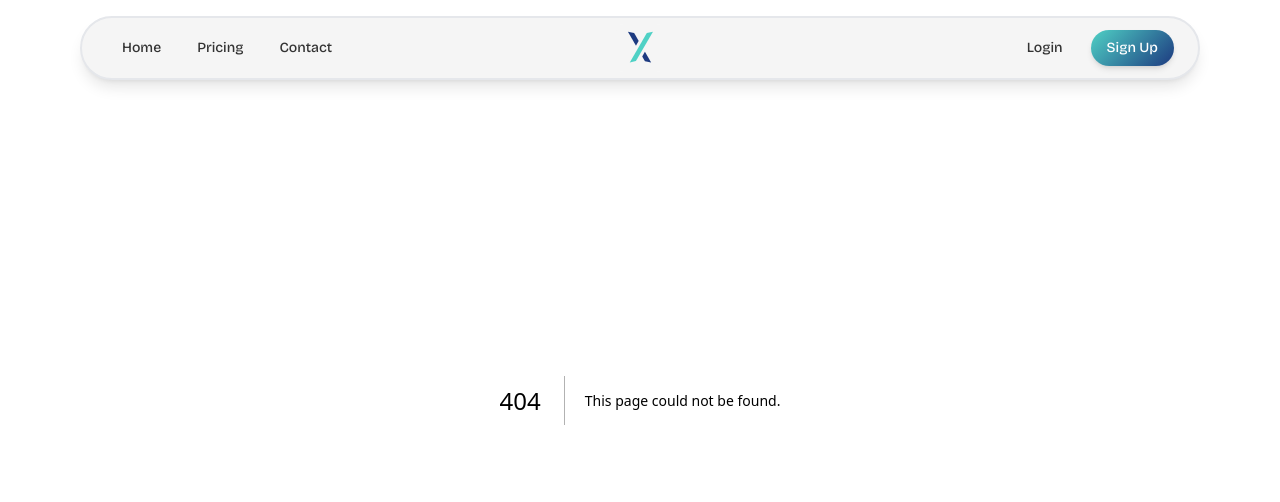
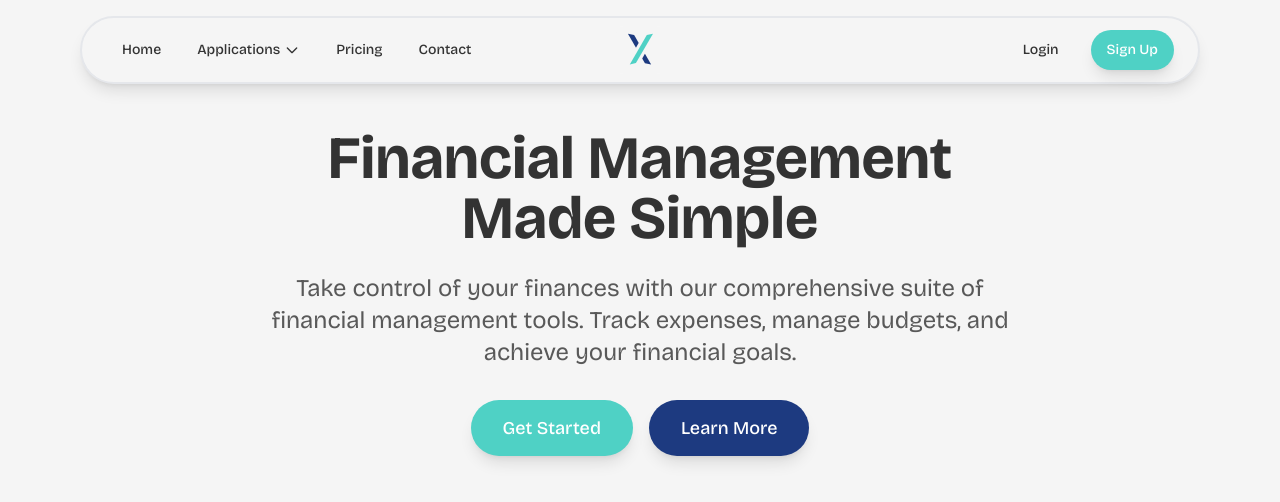
Before and after one commit to AirKyzzZ/maexis, a Next.js app: page /finance in a window 1280 px wide. Before the commit this address had no page. Shown: the top 502 px of the page. Built offline with nearby package versions, Linux system fonts and the light colour scheme.

Commit message:
[FEAT]-SideMenu

```diff
--- /dev/null
+++ b/app/finance/heroSection.tsx
@@ -0,0 +1,28 @@
+import Button from '@/src/components/button';
+
+export default function HeroSection() {
+  return (
+    <section className="pt-32 pb-20 px-4">
+      <div className="max-w-6xl mx-auto text-center">
+        <h1 className="text-5xl md:text-6xl font-bold mb-6" style={{ color: 'var(--foreground)' }}>
+          Financial Management
+          <span className="block" style={{ color: 'var(--primary)' }}>Made Simple</span>
+        </h1>
+
+        <p className="text-xl md:text-2xl mb-8 max-w-3xl mx-auto opacity-80" style={{ color: 'var(--foreground)' }}>
+          Take control of your finances with our comprehensive suite of financial management tools.
+          Track expenses, manage budgets, and achieve your financial goals.
+        </p>
+
+        <div className="flex flex-col sm:flex-row gap-4 justify-center items-center">
+          <Button variant="primary" size="lg">
+            Get Started
+          </Button>
+          <Button variant="secondary" size="lg">
+            Learn More
+          </Button>
+        </div>
+      </div>
+    </section>
+  );
+}
--- /dev/null
+++ b/app/finance/page.tsx
@@ -0,0 +1,10 @@
+import HeroSection from './heroSection';
+
+export default function FinancePage() {
+  return (
+    <div className="min-h-screen bg-background">
+      <HeroSection />
+      {/* Autres sections à venir */}
+    </div>
+  );
+}
--- a/src/components/navbar.tsx
+++ b/src/components/navbar.tsx
@@ -3,12 +3,17 @@
 import Link from 'next/link';
 import Image from 'next/image';
 import { useState } from 'react';
+import Button  from '@/src/components/button';
 
 export default function Navbar() {
   const [isOpen, setIsOpen] = useState(false);
+  const [isApplicationsOpen, setIsApplicationsOpen] = useState(false);
 
   return (
-    <nav className="fixed top-4 left-1/2 transform -translate-x-1/2 z-50 w-full max-w-6xl px-4">
+    <nav
+      className="fixed top-4 left-1/2 transform -translate-x-1/2 z-50 w-full max-w-6xl px-4"
+      onClick={() => setIsApplicationsOpen(false)}
+    >
       <div className="bg-background rounded-full shadow-lg border-2 border-gray-200"
            style={{
              '--primary': '#4FD1C5',
@@ -26,6 +31,34 @@ export default function Navbar() {
             >
               Home
             </Link>
+
+            {/* Applications Dropdown */}
+            <div className="relative">
+              <button
+                onClick={(e) => {
+                  e.stopPropagation();
+                  setIsApplicationsOpen(!isApplicationsOpen);
+                }}
+                className="px-4 py-2 text-sm font-medium hover:text-[var(--primary)] hover:bg-gray-100 rounded-full transition-all duration-200 flex items-center space-x-1"
+                style={{ color: 'var(--foreground)' }}
+              >
+                <span>Applications</span>
+                <svg
+                  className={`w-4 h-4 transition-transform duration-200 ${isApplicationsOpen ? 'rotate-180' : ''}`}
+                  fill="none"
+                  stroke="currentColor"
+                  viewBox="0 0 24 24"
+                >
+                  <path strokeLinecap="round" strokeLinejoin="round" strokeWidth={2} d="M19 9l-7 7-7-7" />
+                </svg>
+              </button>
+
+              {/* Dropdown Menu (desktop popover) disabled in favor of full-width bar below */}
+              {false && isApplicationsOpen && (
+                <div className="hidden" />
+              )}
+            </div>
+
             <Link
               href="/pricing"
               className="px-4 py-2 text-sm font-medium hover:text-[var(--primary)] hover:bg-gray-100 rounded-full transition-all duration-200"
@@ -56,21 +89,12 @@ export default function Navbar() {
           </div>
 
           {/* Right side - CTA buttons */}
-          <div className="hidden md:flex items-center space-x-3">
-            <Link
-              href="/login"
-              className="px-4 py-2 text-sm font-medium hover:text-[var(--primary)] hover:bg-gray-100 rounded-full transition-all duration-200"
-              style={{ color: 'var(--foreground)' }}
-            >
+          <div className="hidden md:flex items-center space-x-4">
+            <Link href="/login" className="px-4 py-2 text-sm font-medium hover:text-[var(--primary)] hover:bg-gray-100 rounded-full transition-all duration-200"
+              style={{ color: 'var(--foreground)' }}>
               Login
             </Link>
-            <Link
-              href="/signup"
-              className="px-4 py-2 text-sm font-medium text-white rounded-full transition-all duration-200 shadow-md hover:shadow-lg"
-              style={{ background: 'linear-gradient(135deg, var(--primary), var(--secondary))' }}
-            >
-              Sign Up
-            </Link>
+            <Button variant="primary" size="sm">Sign Up</Button>
           </div>
 
           <button
@@ -103,6 +127,39 @@ export default function Navbar() {
               >
                 Home
               </Link>
+
+              {/* Mobile Applications Section */}
+              <div>
+                <div className="px-4 py-2 text-sm font-semibold" style={{ color: 'var(--foreground)' }}>
+                  Applications
+                </div>
+                <div className="ml-4 space-y-1">
+                  <Link
+                    href="/finance"
+                    className="block px-4 py-2 text-sm hover:text-[var(--primary)] hover:bg-gray-100 rounded-full transition-all duration-200"
+                    style={{ color: 'var(--foreground)' }}
+                    onClick={() => setIsOpen(false)}
+                  >
+                    Financial Management
+                  </Link>
+                  <Link
+                    href="/finance/budget"
+                    className="block px-4 py-2 text-sm hover:text-[var(--primary)] hover:bg-gray-100 rounded-full transition-all duration-200"
+                    style={{ color: 'var(--foreground)' }}
+                    onClick={() => setIsOpen(false)}
+                  >
+                    Budget Planning
+                  </Link>
+                  <Link
+                    href="/finance/expenses"
+                    className="block px-4 py-2 text-sm hover:text-[var(--primary)] hover:bg-gray-100 rounded-full transition-all duration-200"
+                    style={{ color: 'var(--foreground)' }}
+                    onClick={() => setIsOpen(false)}
+                  >
+                    Expense Tracking
+                  </Link>
+                </div>
+              </div>
               <Link
                 href="/pricing"
                 className="px-4 py-2 text-sm font-medium hover:text-[var(--primary)] hover:bg-gray-100 rounded-full transition-all duration-200"
@@ -141,6 +198,85 @@ export default function Navbar() {
           </div>
         )}
       </div>
+
+      {/* Full-width submenu bar (desktop only) */}
+      {isApplicationsOpen && (
+        <div className="hidden md:block mt-2 w-full max-w-6xl mx-auto">
+          <div className="bg-white rounded-2xl shadow-lg border border-gray-200 py-4">
+            <div className="px-6">
+              <div className="grid grid-cols-1 md:grid-cols-3 gap-6">
+                {/* Finance Section */}
+                <div>
+                  <h3 className="text-sm font-semibold mb-3" style={{ color: 'var(--foreground)' }}>
+                    Finance
+                  </h3>
+                  <div className="space-y-2">
+                    <Link
+                      href="/finance"
+                      className="block px-3 py-2 text-sm hover:text-[var(--primary)] hover:bg-gray-50 rounded-lg transition-all duration-200"
+                      style={{ color: 'var(--foreground)' }}
+                      onClick={() => setIsApplicationsOpen(false)}
+                    >
+                      Financial Management
+                    </Link>
+                    <Link
+                      href="/finance/budget"
+                      className="block px-3 py-2 text-sm hover:text-[var(--primary)] hover:bg-gray-50 rounded-lg transition-all duration-200"
+                      style={{ color: 'var(--foreground)' }}
+                      onClick={() => setIsApplicationsOpen(false)}
+                    >
+                      Budget Planning
+                    </Link>
+                    <Link
+                      href="/finance/expenses"
+                      className="block px-3 py-2 text-sm hover:text-[var(--primary)] hover:bg-gray-50 rounded-lg transition-all duration-200"
+                      style={{ color: 'var(--foreground)' }}
+                      onClick={() => setIsApplicationsOpen(false)}
+                    >
+                      Expense Tracking
+                    </Link>
+                  </div>
+                </div>
+
+                {/* Placeholder Sections */}
+                <div>
+                  <h3 className="text-sm font-semibold mb-3 opacity-60" style={{ color: 'var(--foreground)' }}>
+                    Productivity
+                  </h3>
+                  <div className="space-y-2">
+                    <div className="px-3 py-2 text-sm opacity-60" style={{ color: 'var(--foreground)' }}>
+                      Task Management
+                    </div>
+                    <div className="px-3 py-2 text-sm opacity-60" style={{ color: 'var(--foreground)' }}>
+                      Project Planning
+                    </div>
+                    <div className="px-3 py-2 text-sm opacity-60" style={{ color: 'var(--foreground)' }}>
+                      Team Collaboration
+                    </div>
+                  </div>
+                </div>
+
+                <div>
+                  <h3 className="text-sm font-semibold mb-3 opacity-60" style={{ color: 'var(--foreground)' }}>
+                    Analytics
+                  </h3>
+                  <div className="space-y-2">
+                    <div className="px-3 py-2 text-sm opacity-60" style={{ color: 'var(--foreground)' }}>
+                      Business Intelligence
+                    </div>
+                    <div className="px-3 py-2 text-sm opacity-60" style={{ color: 'var(--foreground)' }}>
+                      Data Visualization
+                    </div>
+                    <div className="px-3 py-2 text-sm opacity-60" style={{ color: 'var(--foreground)' }}>
+                      Performance Metrics
+                    </div>
+                  </div>
+                </div>
+              </div>
+            </div>
+          </div>
+        </div>
+      )}
     </nav>
   );
 }
```
